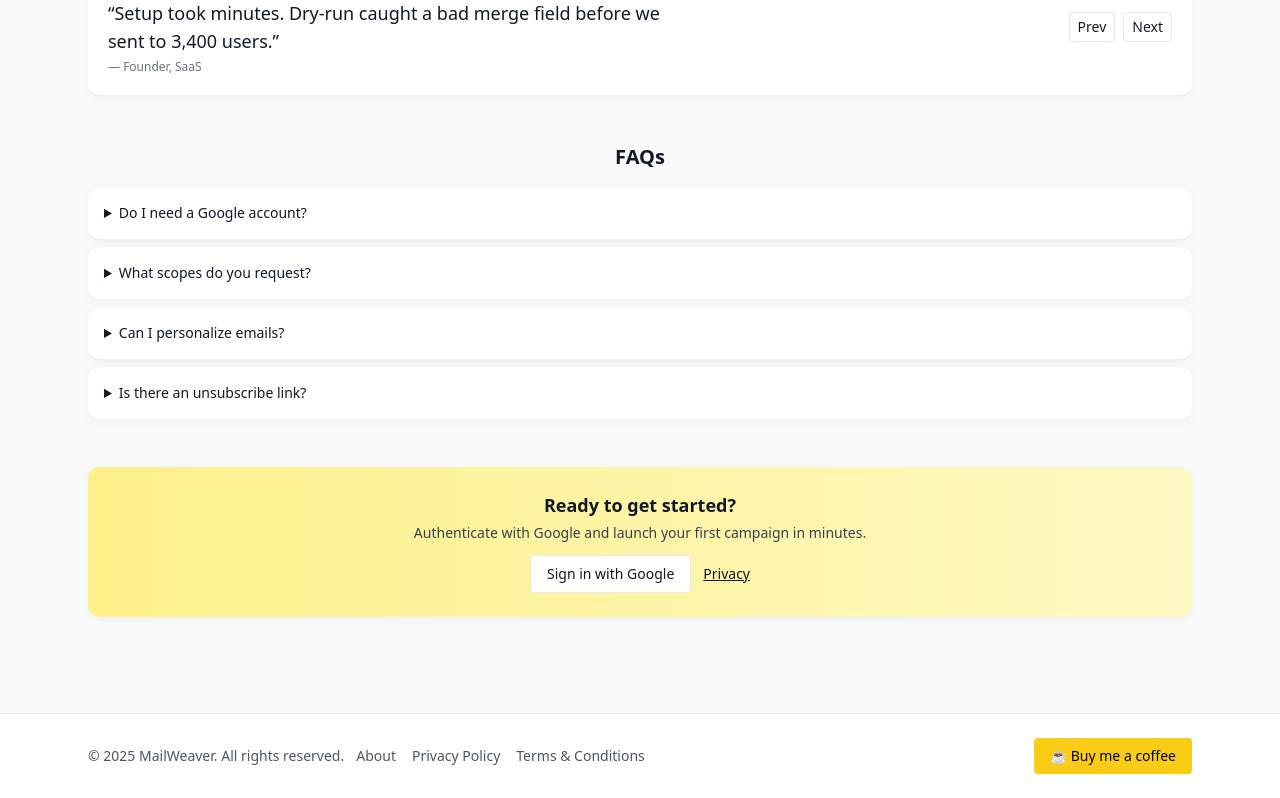
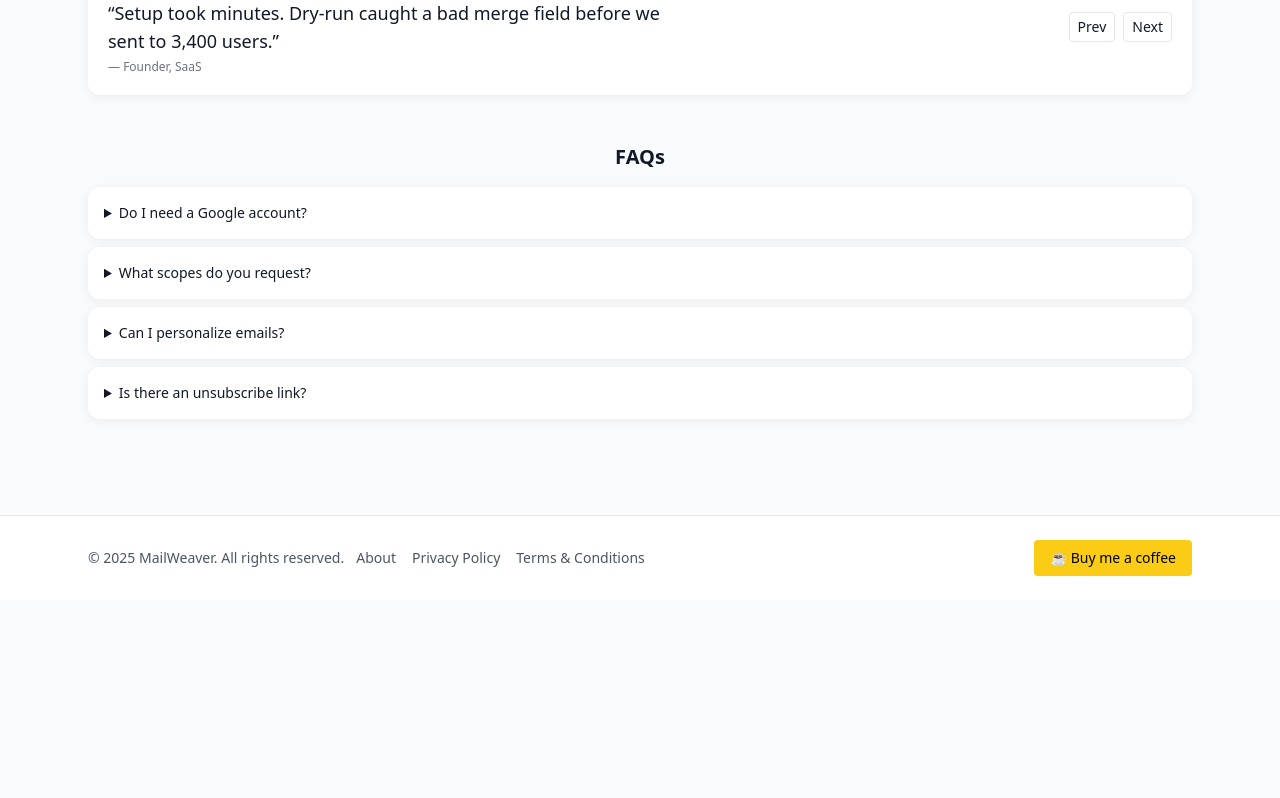
Before and after one commit to farzanfa/bulk-mail-app, a Next.js app: page / in a window 1280 px wide. Shown: the part 606-1404 px from the top of the page. After the commit the page ends 1206 px from the top, so only its background shows below. Built offline with nearby package versions, Linux system fonts and the light colour scheme; no server answers; the database is empty.

Commit message:
home: remove final CTA banner

```diff
--- a/app/home/HomeClient.tsx
+++ b/app/home/HomeClient.tsx
@@ -149,16 +149,7 @@ export default function HomeClient() {
         </div>
       </section>
 
-      <section>
-        <Card className="p-6 text-center bg-gradient-to-r from-yellow-200 to-yellow-100">
-          <h3 className="text-lg font-semibold">Ready to get started?</h3>
-          <p className="text-sm text-gray-700 mt-1">Authenticate with Google and launch your first campaign in minutes.</p>
-          <div className="mt-3 flex items-center justify-center gap-3">
-            <button className="border px-4 py-2 rounded text-sm bg-white" onClick={() => signIn('google', { callbackUrl: '/dashboard' })}>Sign in with Google</button>
-            <a href="/privacy" className="text-sm underline">Privacy</a>
-          </div>
-        </Card>
-      </section>
+
     </div>
   );
 }
```
